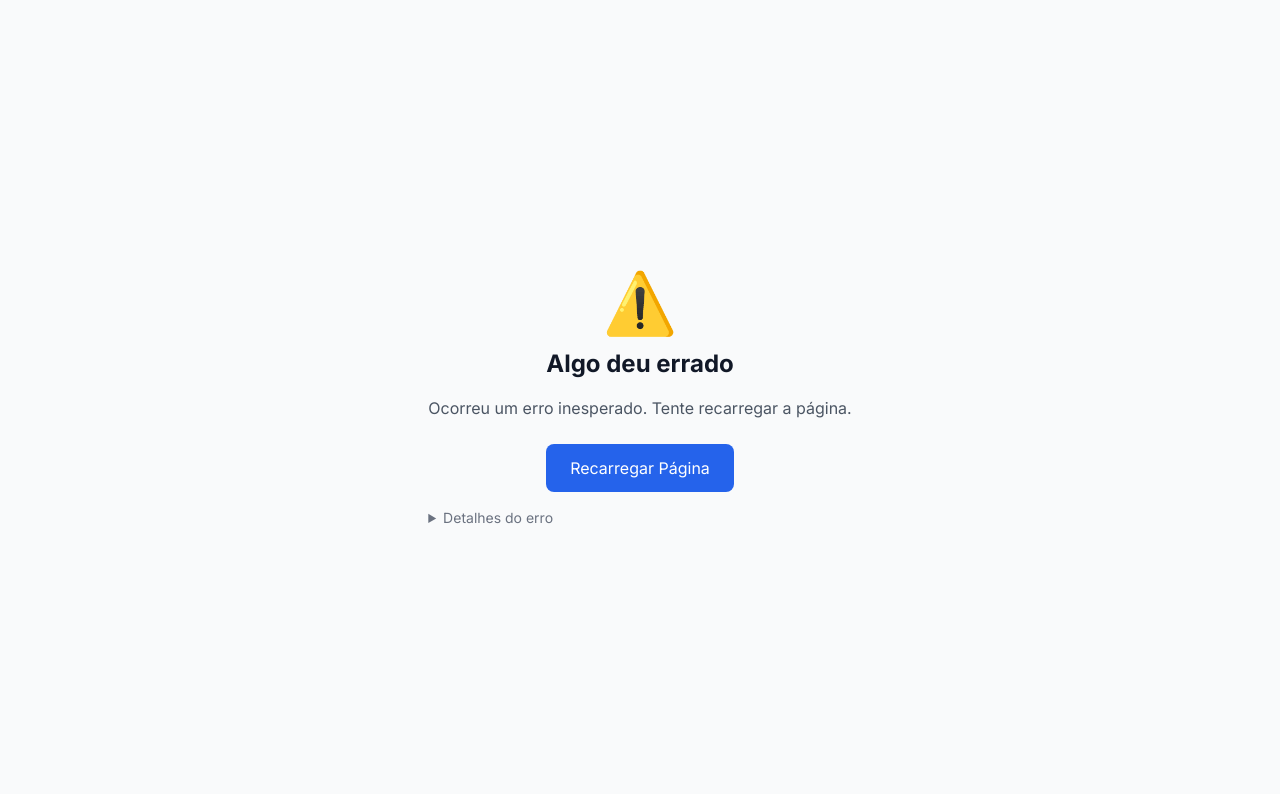
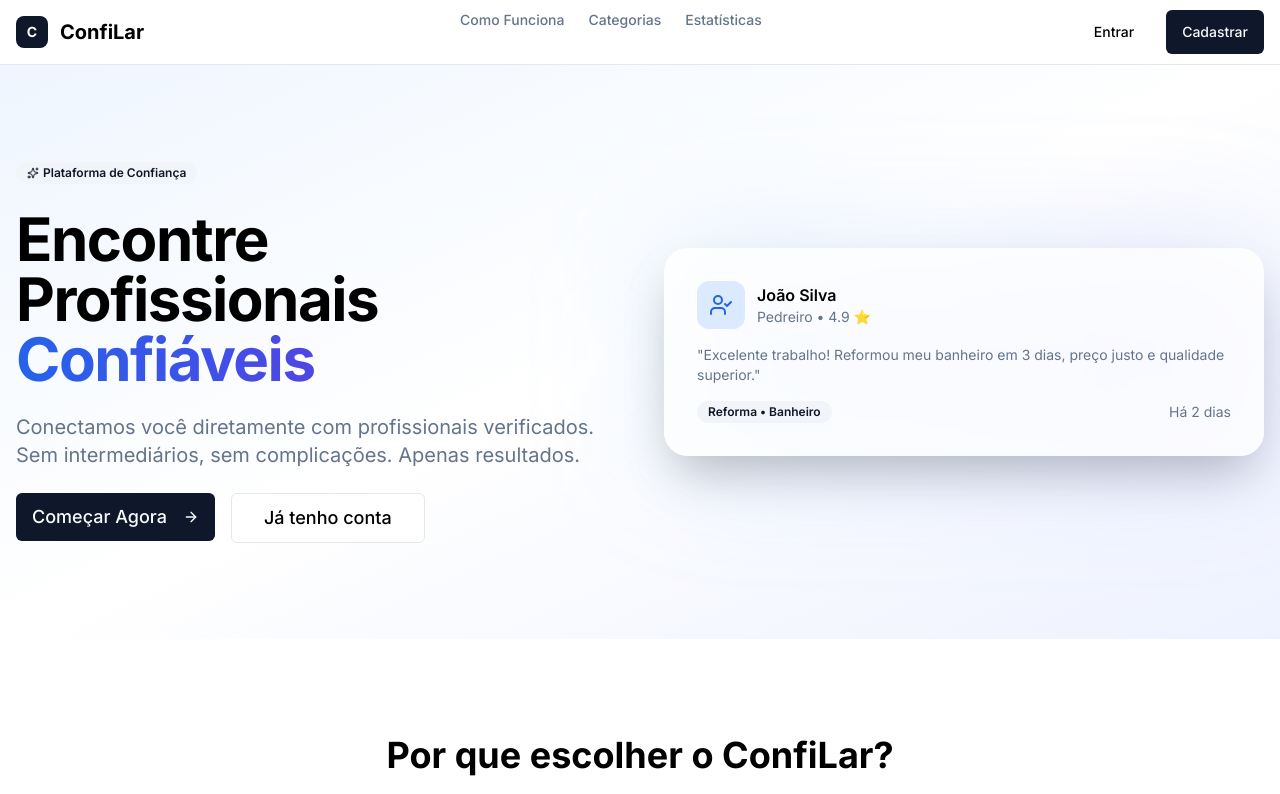
Before and after one commit to fabianoschmits/ConfiLar, a Next.js app: page / in a window 1280 px wide. Shown: the top 794 px of the page. Built offline with nearby package versions, Linux system fonts and the light colour scheme.

Commit message:
fix: corrigir erros de React Hooks na página inicial

```diff
--- a/src/app/page.tsx
+++ b/src/app/page.tsx
@@ -33,12 +33,17 @@ import { serviceCategories } from '@/data/serviceCategories'
 export default function Page() {
   const router = useRouter()
   const { user, loading } = useAuthContext()
+  const [isVisible, setIsVisible] = useState(false)
 
   useEffect(() => {
     if (user && !loading) {
       router.replace('/home')
     }
   }, [user, loading, router])
+
+  useEffect(() => {
+    setIsVisible(true)
+  }, [])
 
   // Se usuário está logado, não mostrar nada (será redirecionado)
   if (user) {
@@ -56,13 +61,6 @@ export default function Page() {
       </div>
     )
   }
-
-  // Landing page para usuários não logados
-  const [isVisible, setIsVisible] = useState(false)
-
-  useEffect(() => {
-    setIsVisible(true)
-  }, [])
 
   const features = [
     {
```
